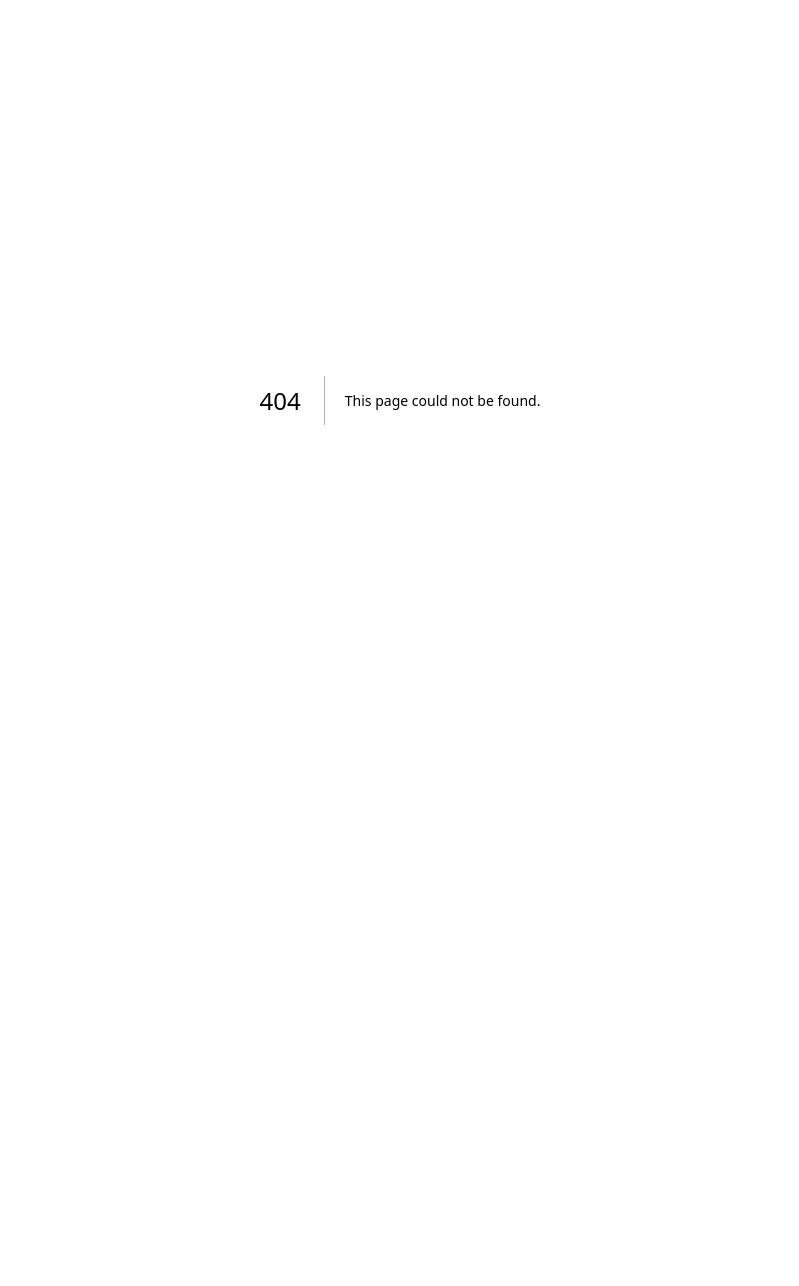
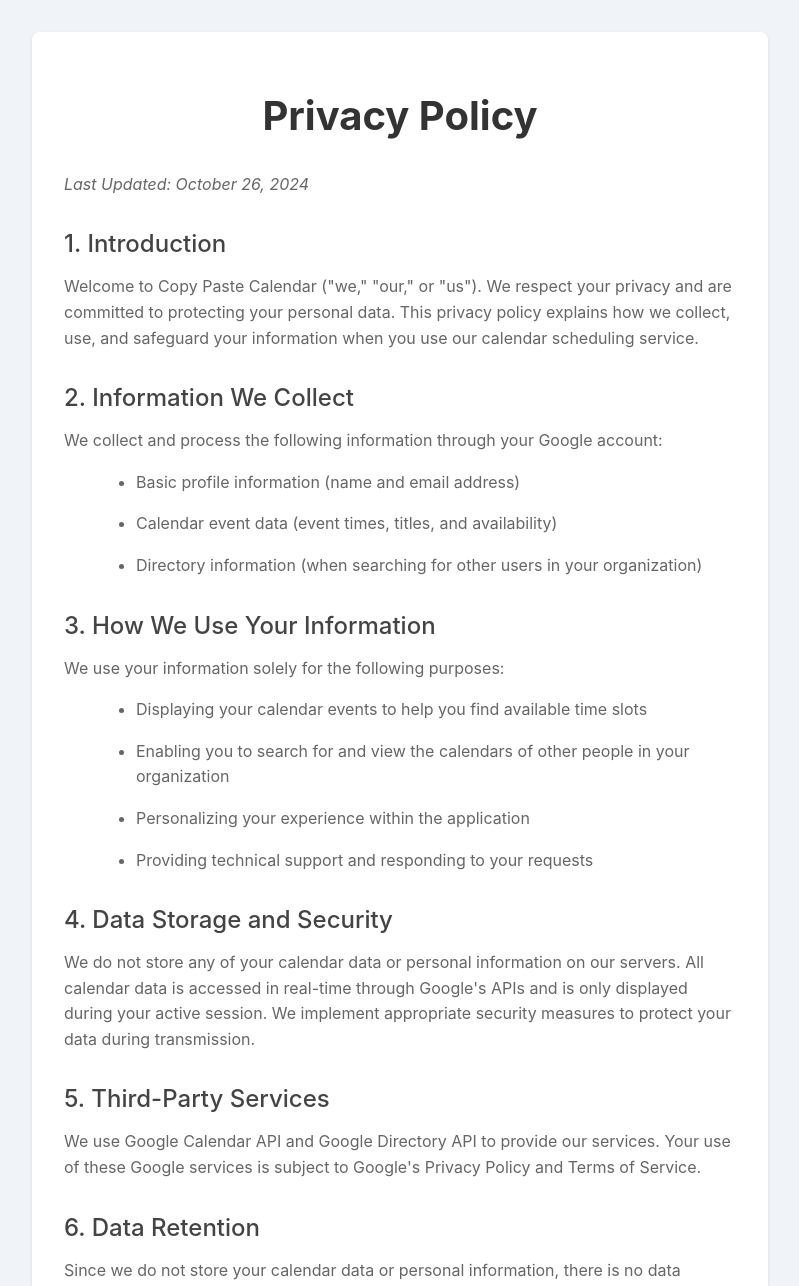
Before and after one commit to rpaulin90/calendar-sharing-app, a Next.js app: page /privacy-policy in a window 1280 px wide. Before the commit this address had no page. Shown: the top 1286 px of the page, without its empty margins (240-1039 px from the left). Before the commit the page ends 800 px from the top, so only its background shows below. Built offline with nearby package versions, Linux system fonts and the light colour scheme.

Commit message:
privacy policy

```diff
--- /dev/null
+++ b/pages/privacy-policy.js
@@ -0,0 +1,173 @@
+import React from 'react';
+import Head from 'next/head';
+import Link from 'next/link';
+
+const PrivacyPolicy = () => {
+  return (
+    <div className="container">
+      <Head>
+        <title>Privacy Policy - Copy Paste Calendar</title>
+      </Head>
+
+      <main className="main">
+        <h1>Privacy Policy</h1>
+        <div className="content">
+          <p className="last-updated">Last Updated: October 26, 2024</p>
+
+          <section>
+            <h2>1. Introduction</h2>
+            <p>Welcome to Copy Paste Calendar ("we," "our," or "us"). We respect your privacy and are committed to protecting your personal data. This privacy policy explains how we collect, use, and safeguard your information when you use our calendar scheduling service.</p>
+          </section>
+
+          <section>
+            <h2>2. Information We Collect</h2>
+            <p>We collect and process the following information through your Google account:</p>
+            <ul>
+              <li>Basic profile information (name and email address)</li>
+              <li>Calendar event data (event times, titles, and availability)</li>
+              <li>Directory information (when searching for other users in your organization)</li>
+            </ul>
+          </section>
+
+          <section>
+            <h2>3. How We Use Your Information</h2>
+            <p>We use your information solely for the following purposes:</p>
+            <ul>
+              <li>Displaying your calendar events to help you find available time slots</li>
+              <li>Enabling you to search for and view the calendars of other people in your organization</li>
+              <li>Personalizing your experience within the application</li>
+              <li>Providing technical support and responding to your requests</li>
+            </ul>
+          </section>
+
+          <section>
+            <h2>4. Data Storage and Security</h2>
+            <p>We do not store any of your calendar data or personal information on our servers. All calendar data is accessed in real-time through Google's APIs and is only displayed during your active session. We implement appropriate security measures to protect your data during transmission.</p>
+          </section>
+
+          <section>
+            <h2>5. Third-Party Services</h2>
+            <p>We use Google Calendar API and Google Directory API to provide our services. Your use of these Google services is subject to Google's Privacy Policy and Terms of Service.</p>
+          </section>
+
+          <section>
+            <h2>6. Data Retention</h2>
+            <p>Since we do not store your calendar data or personal information, there is no data retention period. Your data exists only within your Google account and is accessed temporarily during your use of our application.</p>
+          </section>
+
+          <section>
+            <h2>7. Your Rights</h2>
+            <p>You have the right to:</p>
+            <ul>
+              <li>Revoke access to your Google account at any time through your Google Account settings (https://myaccount.google.com/permissions)</li>
+              <li>Request information about how your data is processed</li>
+              <li>Stop using our service at any time</li>
+            </ul>
+            <p>Since we don't store any user data on our servers, there is no user data to delete. When you revoke access or stop using our service, we immediately lose all access to your Google Calendar data.</p>
+          </section>
+
+          <section>
+            <h2>8. Changes to This Policy</h2>
+            <p>We may update this privacy policy from time to time. We will notify you of any changes by posting the new privacy policy on this page and updating the "Last Updated" date.</p>
+          </section>
+
+          <section>
+            <h2>9. Contact Us</h2>
+            <p>If you have any questions about this privacy policy or our practices, please contact us at [Your Contact Email].</p>
+          </section>
+
+          <div className="back-link">
+            <Link href="/">← Back to Home</Link>
+          </div>
+        </div>
+      </main>
+
+      <style jsx global>{`
+        html,
+        body {
+          padding: 0;
+          margin: 0;
+          font-family: -apple-system, BlinkMacSystemFont, Segoe UI, Roboto,
+            Oxygen, Ubuntu, Cantarell, Fira Sans, Droid Sans, Helvetica Neue,
+            sans-serif;
+          background-color: #f0f4f8;
+        }
+
+        * {
+          box-sizing: border-box;
+        }
+      `}</style>
+
+      <style jsx>{`
+        .container {
+          max-width: 800px;
+          margin: 0 auto;
+          padding: 2rem;
+          font-family: -apple-system, BlinkMacSystemFont, Segoe UI, Roboto,
+            Oxygen, Ubuntu, Cantarell, Fira Sans, Droid Sans, Helvetica Neue,
+            sans-serif;
+        }
+
+        .main {
+          background: white;
+          border-radius: 8px;
+          box-shadow: 0 2px 4px rgba(0, 0, 0, 0.1);
+          padding: 2rem;
+        }
+
+        h1 {
+          color: #333;
+          font-size: 2.5rem;
+          margin-bottom: 2rem;
+          text-align: center;
+          font-weight: bold;
+        }
+
+        .last-updated {
+          color: #666;
+          font-style: italic;
+          margin-bottom: 2rem;
+        }
+
+        section {
+          margin-bottom: 2rem;
+        }
+
+        h2 {
+          color: #444;
+          font-size: 1.5rem;
+          margin-bottom: 1rem;
+          font-weight: 500;
+        }
+
+        p, li {
+          color: #666;
+          line-height: 1.6;
+          margin-bottom: 1rem;
+        }
+
+        ul {
+          margin-left: 2rem;
+          margin-bottom: 1rem;
+        }
+
+        .back-link {
+          margin-top: 3rem;
+          padding-top: 1rem;
+          border-top: 1px solid #eee;
+        }
+
+        .back-link a {
+          color: #0070f3;
+          text-decoration: none;
+        }
+
+        .back-link a:hover {
+          text-decoration: underline;
+        }
+      `}</style>
+    </div>
+  );
+};
+
+export default PrivacyPolicy;
```
Also changed, not shown: pages/index.js (+19 -2 lines).
